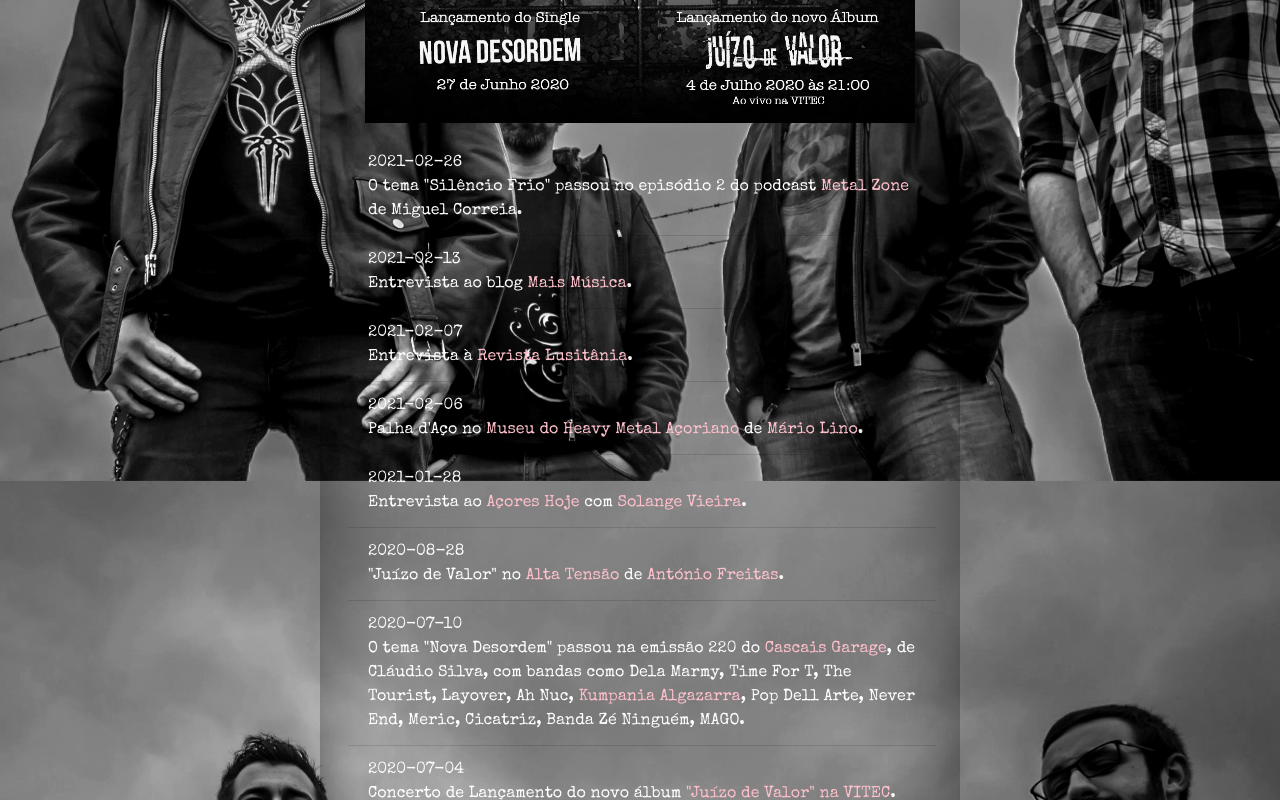
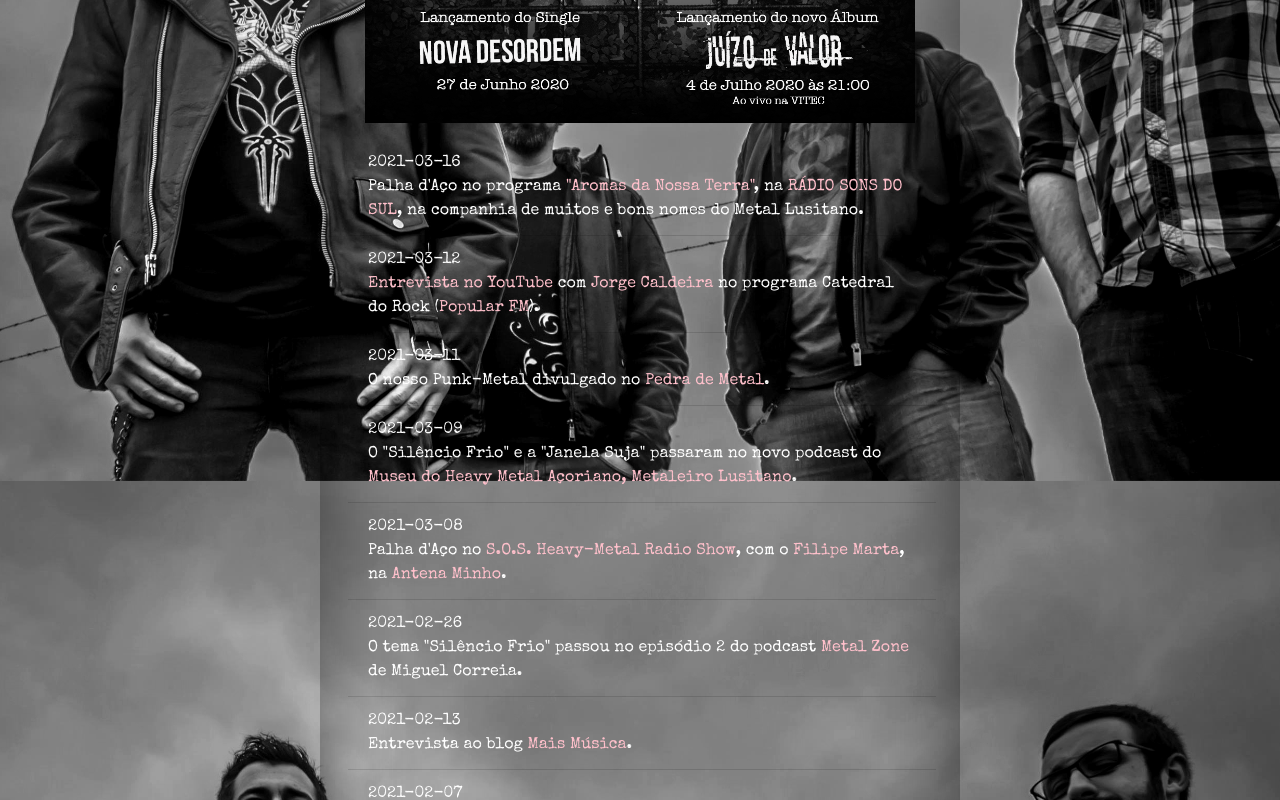
Before and after one commit to fduarte/palha, a React (Create React App) app: page / in a window 1280 px wide. Shown: the part 518-1318 px from the top of the page. Built offline with nearby package versions, Linux system fonts and the light colour scheme.

Commit message:
News update

```diff
--- a/src/components/Home.js
+++ b/src/components/Home.js
@@ -41,6 +41,26 @@ class Home extends React.Component
                 </div>
                 <div className="text-left mt-2 ml-1">
                     <ul className="list-group list-group-flush list-group">
+                        <li className="list-group-item">
+                            2021-03-16 <br />
+                            Palha d'Aço no programa <a href="https://www.youtube.com/watch?v=-OddgwfZYLU">"Aromas da Nossa Terra"</a>, na <a href="https://www.facebook.com/locsao2017/">RÁDIO SONS DO SUL</a>, na companhia de muitos e bons nomes do Metal Lusitano.
+                        </li>
+                        <li className="list-group-item">
+                            2021-03-12 <br />
+                            <a href="https://www.youtube.com/watch?v=IvDlnCXo8eE">Entrevista no YouTube</a> com <a href="https://www.facebook.com/jorge.caldeira.142">Jorge Caldeira</a> no programa Catedral do Rock (<a href="https://www.facebook.com/popularfmportugal">Popular FM</a>).
+                        </li>
+                        <li className="list-group-item">
+                            2021-03-11 <br />
+                            O nosso Punk-Metal divulgado no <a href="https://www.facebook.com/pedrademetal/photos/a.489340958741/10158380824383742/">Pedra de Metal</a>.
+                        </li>
+                        <li className="list-group-item">
+                            2021-03-09 <br />
+                            O "Silêncio Frio" e a "Janela Suja" passaram no novo podcast do <a href="https://museuhmazores.bandcamp.com/track/metaleiro-lusitano-2021mar06-varios">Museu do Heavy Metal Açoriano, Metaleiro Lusitano</a>.
+                        </li>
+                        <li className="list-group-item">
+                            2021-03-08 <br />
+                            Palha d'Aço no <a href="https://www.facebook.com/sosmetalradio.show/photos/a.163041407068085/3978776728827848/">S.O.S. Heavy-Metal Radio Show</a>, com o <a href="https://www.facebook.com/imperatore696">Filipe Marta</a>, na <a href="https://www.facebook.com/antenaminho">Antena Minho</a>.
+                        </li>
                         <li className="list-group-item">
                             2021-02-26 <br />
                             O tema "Silêncio Frio" passou no episódio 2 do podcast <a href="https://www.mixcloud.com/miguel-correia8/metal-zone-2">Metal Zone</a> de Miguel Correia.
```
